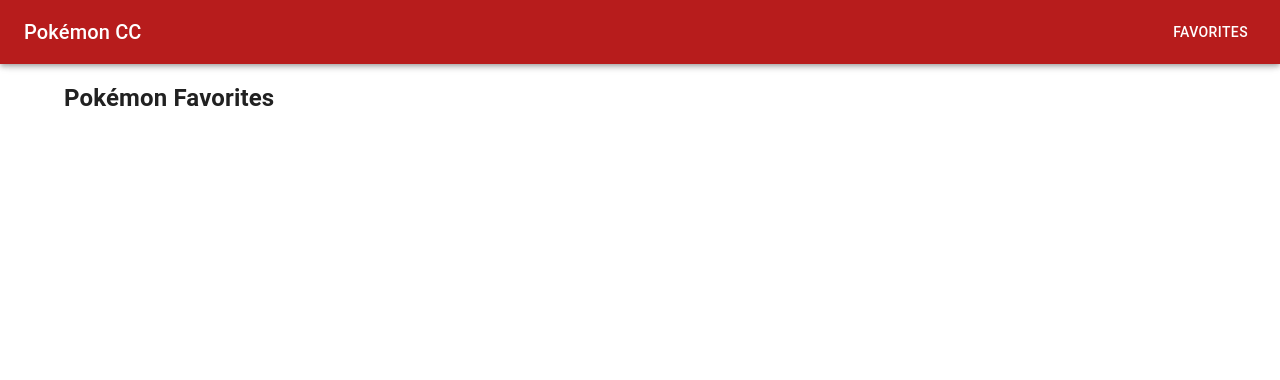
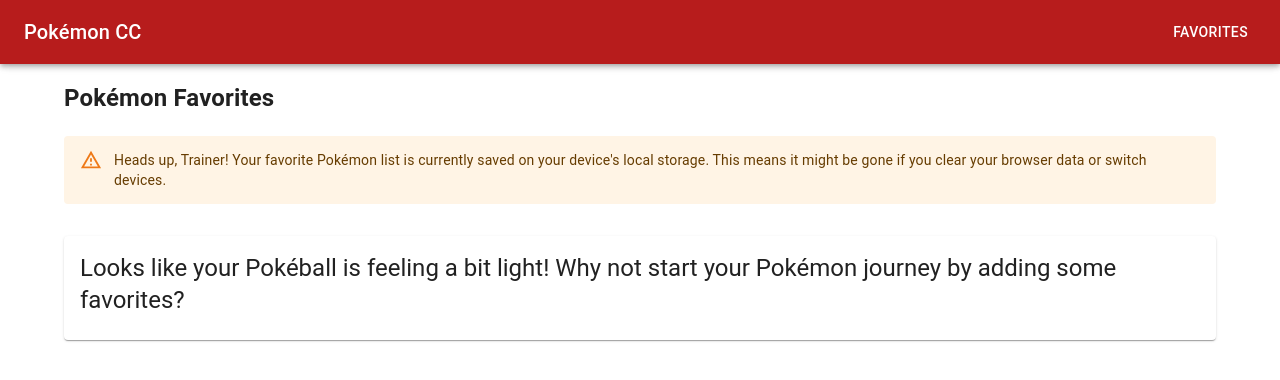
Before and after one commit to RenatoFranca/pokemon-cc, a Next.js app: page /favorites in a window 1280 px wide. Shown: the top 380 px of the page. Built offline with nearby package versions, Linux system fonts and the light colour scheme.

Commit message:
Favorite page information added

```diff
--- a/app/(routes)/favorites/page.tsx
+++ b/app/(routes)/favorites/page.tsx
@@ -1,11 +1,19 @@
 "use client";
 
 import PokemonCard from "@/app/_components/PokemonCard";
-import { Container, Grid } from "@mui/material";
+import {
+  Alert,
+  Card,
+  CardContent,
+  Container,
+  Grid,
+  Typography,
+} from "@mui/material";
 import { useEffect, useState } from "react";
 
 const Page = () => {
   const [favorites, setFavorites] = useState<number[] | null>(null);
+  const noFavorites = !favorites || favorites.length === 0;
 
   useEffect(() => {
     const storage = localStorage.getItem("favorite");
@@ -19,6 +27,25 @@
     <Container sx={{ marginTop: 10, marginBottom: 4 }}>
       <h2>Pokémon Favorites</h2>
       <Grid container spacing={{ xs: 2, md: 4 }}>
+        <Grid item xs={12}>
+          <Alert severity="warning">
+            {`Heads up, Trainer! Your favorite Pokémon list is currently saved on
+            your device's local storage. This means it might be gone if you
+            clear your browser data or switch devices.`}
+          </Alert>
+        </Grid>
+        {noFavorites && (
+          <Grid item xs={12}>
+            <Card>
+              <CardContent>
+                <Typography variant="h5">
+                  Looks like your Pokéball is feeling a bit light! Why not start
+                  your Pokémon journey by adding some favorites?
+                </Typography>
+              </CardContent>
+            </Card>
+          </Grid>
+        )}
         {favorites &&
           favorites.map((pokemon, index) => (
             <Grid key={index} item xs={6} md={4} lg={3}>
```
